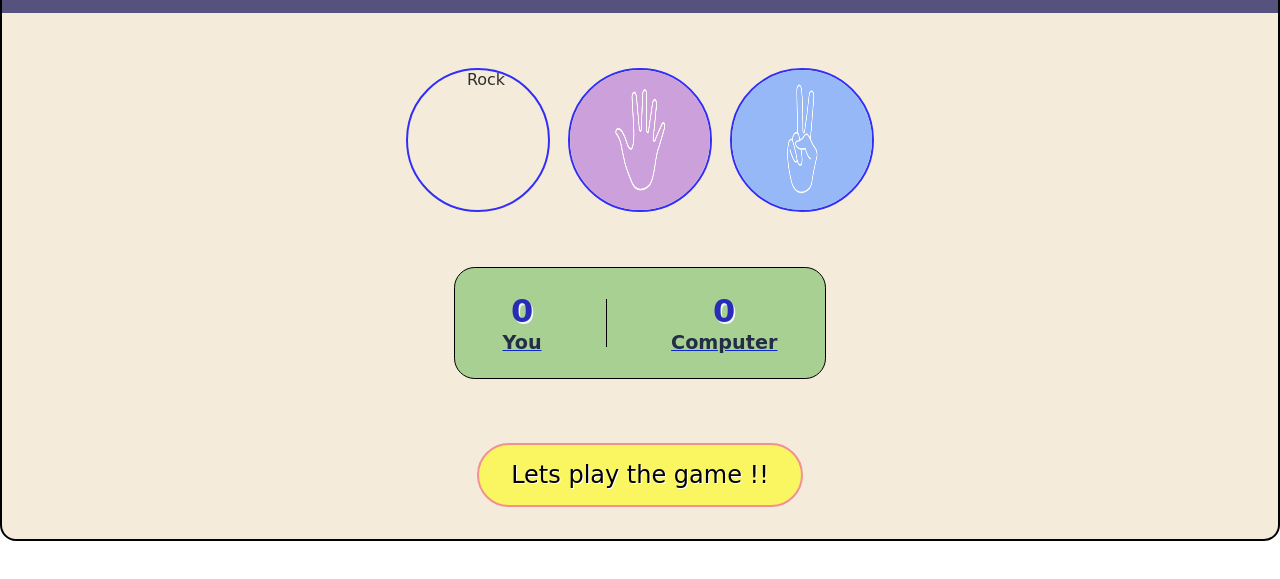
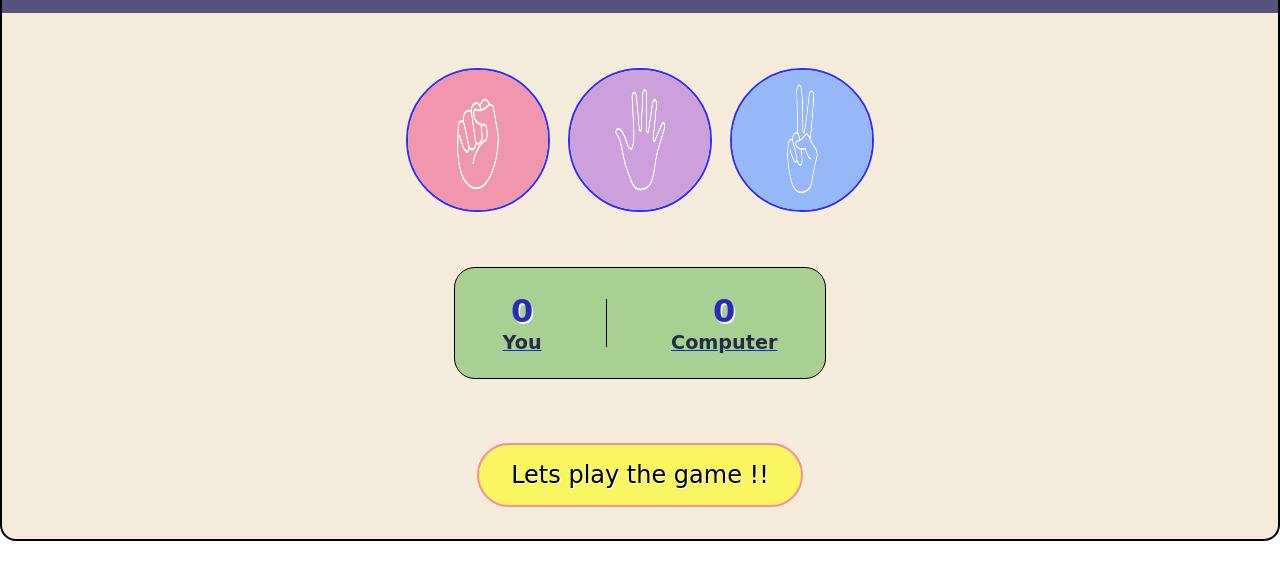
Before and after one commit to anubhav-0004/Rock-Paper-Scissors, a plain HTML site: page index.html in a window 1280 px wide. Shown: the part 133-712 px from the top of the page. Drawn offline with Linux system fonts and the light colour scheme; files whose address does not match are found by name.

Commit message:
Update index.html

```diff
--- a/index.html
+++ b/index.html
@@ -11,7 +11,7 @@
     <div id="wrapper">
         <div class="name"><h2>Rock Paper Scissiors</h2></div>
         <div class="options">
-            <div class="option" id="rock"><img src="/images/rock.png" alt="Rock"></div>
+            <div class="option" id="rock"><img src="rock.png" alt="Rock"></div>
             <div class="option" id="paper"><img src="/images/paper.png" alt="Paper"></div>
             <div class="option" id="scissors"><img src="/images/scissors.png" alt="Scissors"></div>
         </div>
```
